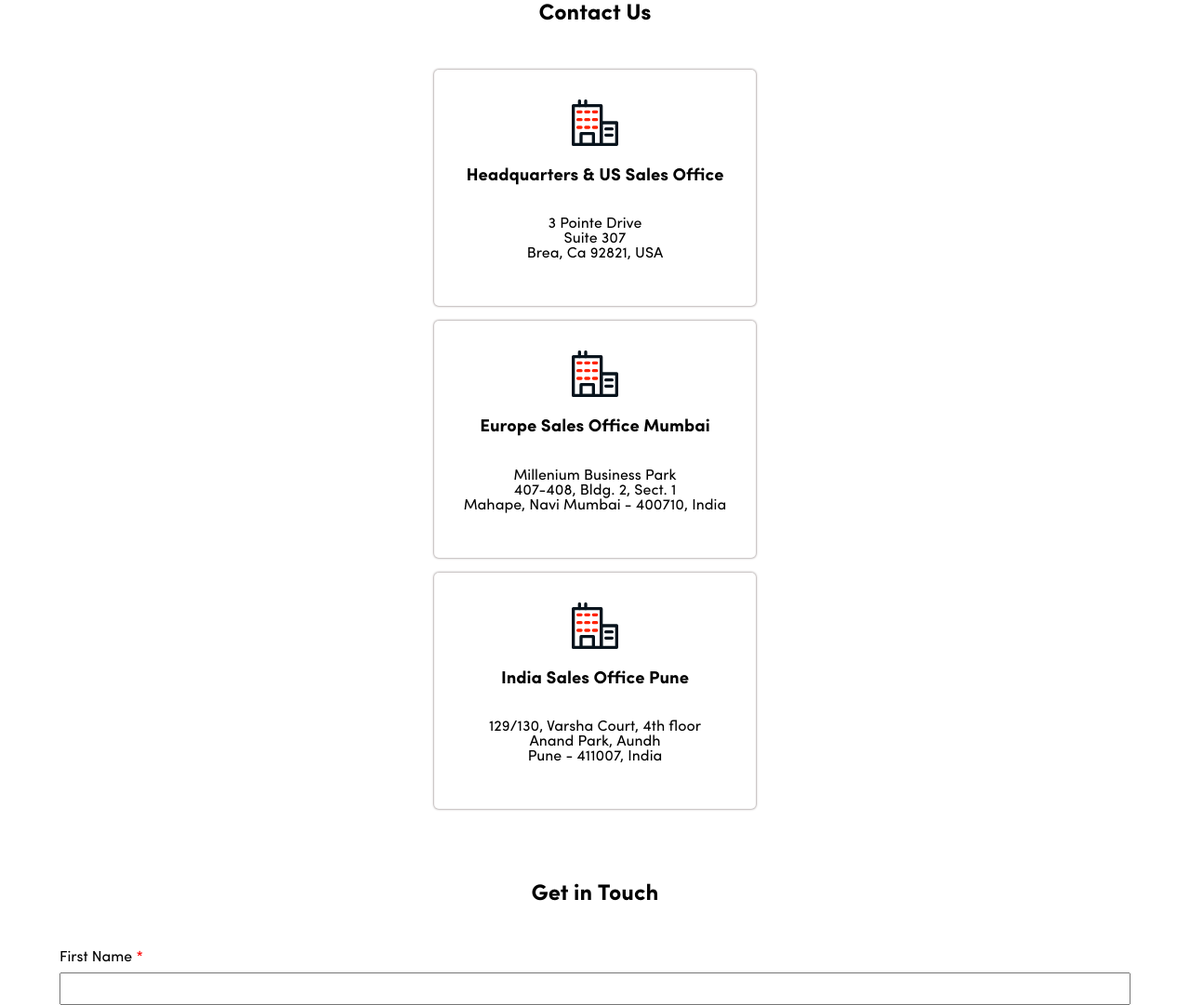
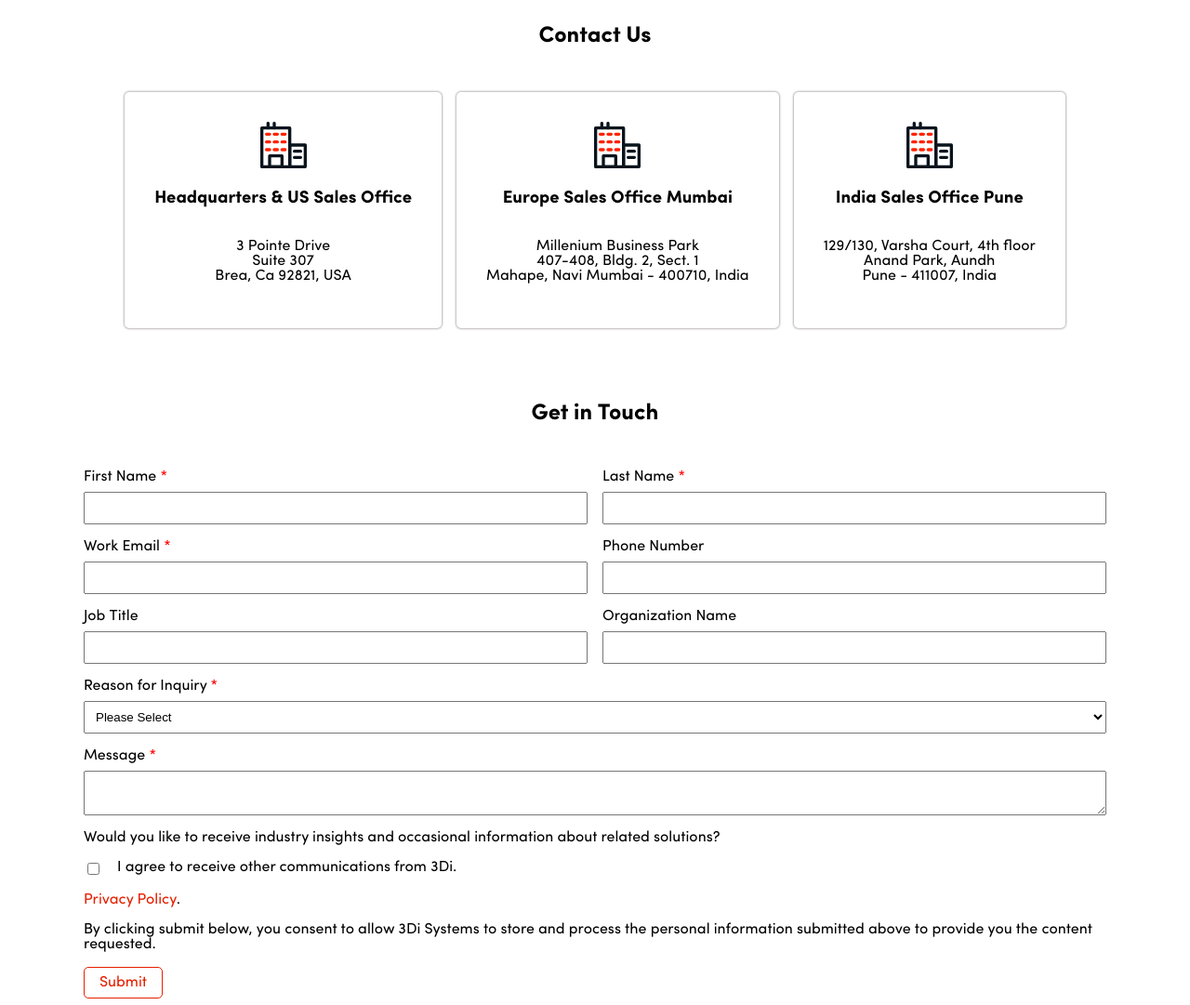
Before and after one commit to pixie-cheeks/task-assignment, a website built with Vite: page src/contact-page/contact.html in a window 1280 px wide. Shown: the part 642-1723 px from the top of the page at 93% size. Built offline with nearby package versions, Linux system fonts and the light colour scheme.

Commit message:
Finish styling everything

```diff
--- a/src/contact-page/contact.css
+++ b/src/contact-page/contact.css
@@ -58,6 +58,7 @@
 
 .form-container {
   padding: 2em 0;
+  padding-bottom: 5em;
 }
 
 .form__title {
@@ -104,3 +105,20 @@
 .form__input-box {
   padding: 0.5rem;
 }
+
+.page-container {
+  max-width: 1100px;
+}
+
+@media screen and (width >= 765px) {
+  .form__short-fields {
+    display: grid;
+    grid-template-columns: 1fr 1fr;
+  }
+}
+
+@media screen and (width >= 1024px) {
+  .contact-us__locations {
+    flex-direction: row;
+  }
+}
```
